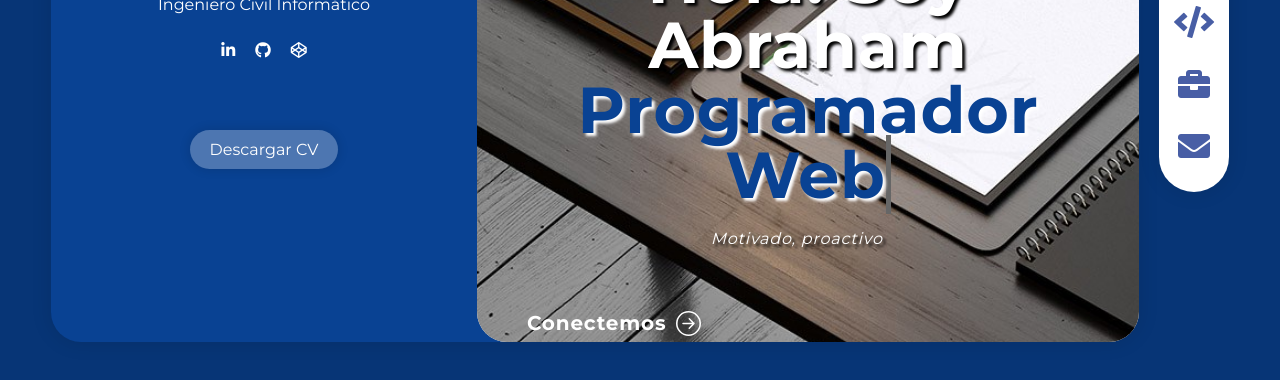
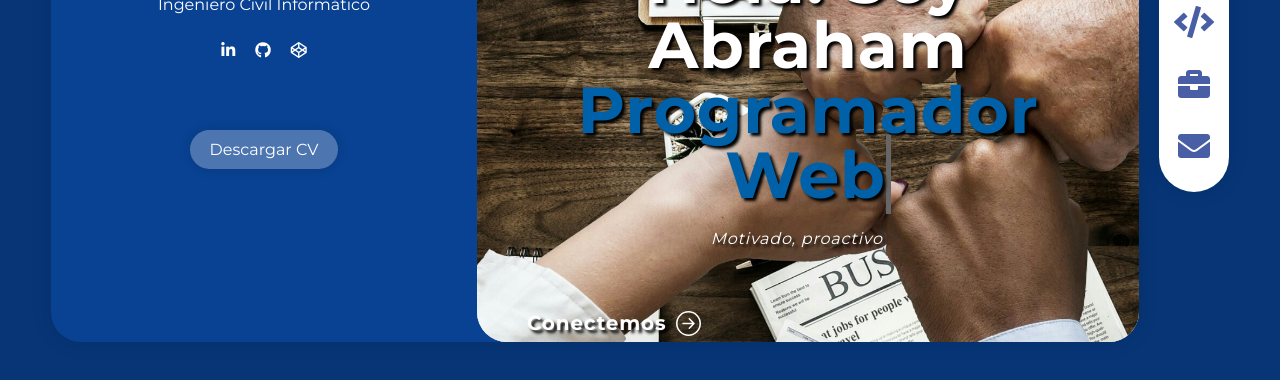
Before and after one commit to amarianjel/Portfolio, a React (Vite) app: page / in a window 1280 px wide. Shown: the part 378-758 px from the top of the page. Built offline with nearby package versions, Linux system fonts and the light colour scheme.

Commit message:
Cambiando la portada del Home

```diff
--- a/src/index.css
+++ b/src/index.css
@@ -213,11 +213,11 @@ h2 {
   position: relative;
   height: 100vh;
   /* background-image: url('./assets/img/fondo-charizard.jpg'); */
-  background-image: url('./assets/img/escritorioConCamara.jpg');
-  background-size: 200%;
+  background-image: url('./assets/img/grupo.jpg');
+  background-size: 100%;
   /* background-position: top center; */
-  /* background-size: cover; */
-  /* background-repeat: no-repeat; */
+  background-size: cover;
+  background-repeat: no-repeat;
   animation: movimiento 20s infinite linear alternate;
 }
 
@@ -272,7 +272,11 @@ h2 {
   text-shadow: 3px 3px 3px black;
 }
 .banner h1 span{
-  text-shadow: 3px 3px 3px rgb(255, 255, 255);
+  text-shadow: 3px 3px 3px rgb(0, 0, 0);
+}
+
+span.wrap{
+  color:var(--accent-color);
 }
 
 .banner p {
@@ -297,6 +301,7 @@ h2 {
   letter-spacing: 0.8px;
   display: flex;
   align-items: center;
+  text-shadow: 3px 3px 3px black;
 }
 .banner button svg {
   font-size: 25px;
@@ -323,10 +328,6 @@ h2 {
 }
 .txt-rotate > .wrap {
   border-right: 0.08em solid #666;
-}
-
-span.wrap{
-  color:var(--background-color-2);
 }
 
 /*=============== ABOUT SECTION ===============*/
@@ -476,11 +477,10 @@ span.imgSkill img {
   background-repeat: no-repeat;
   background-position: center;
   height:100%;
-  height:100%;
   opacity: 0.7;
   color: black;
   text-emphasis-color: rgb(255, 255, 255);
-  font-weight: 600;
+  font-weight: 700;
   font-size: 0.99rem;
 }
 
@@ -489,7 +489,6 @@ span.imgSkill img {
   background-image: url('./assets/img/skills/php.png');
   background-repeat: no-repeat;
   background-position: center;
-  height:100%;
   height:100%;
   opacity: 0.7;
   color: rgb(255, 255, 255);
```
Also changed, not shown: src/assets/img/grupo.jpg (added).
